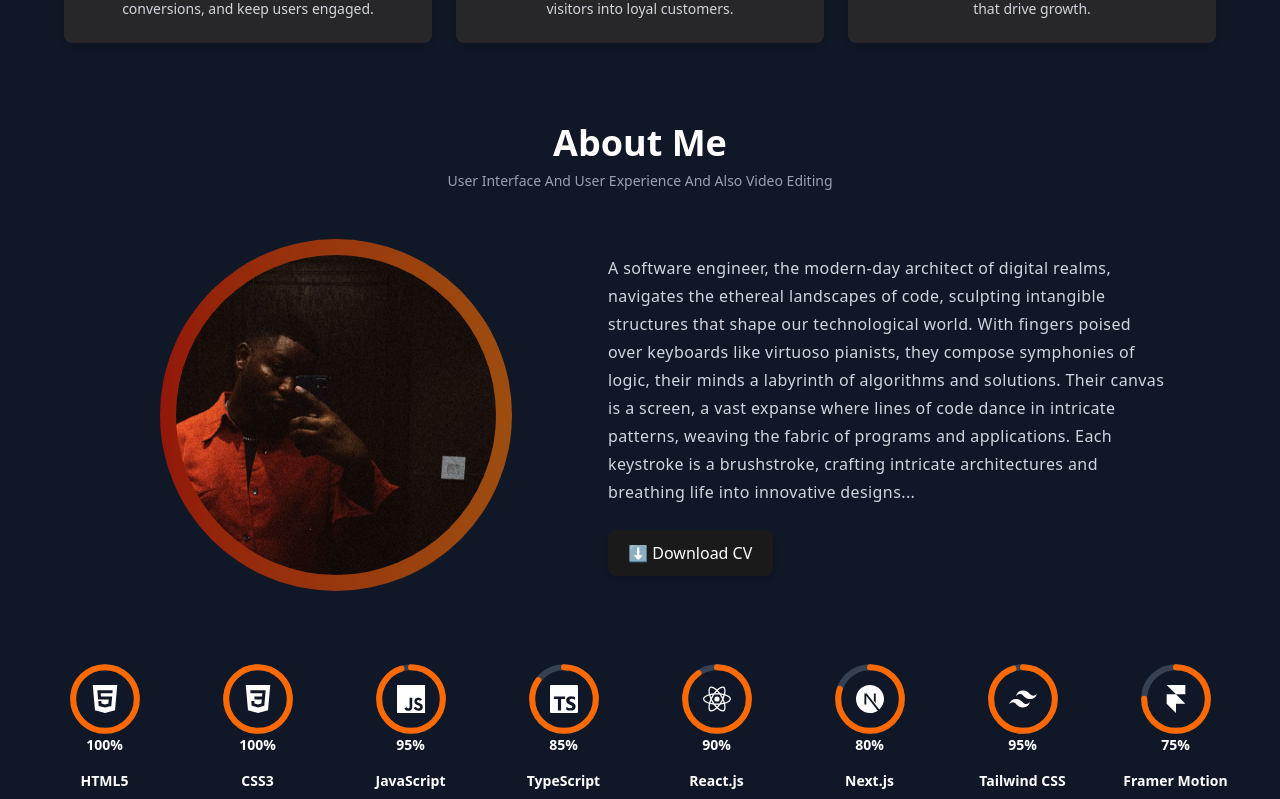
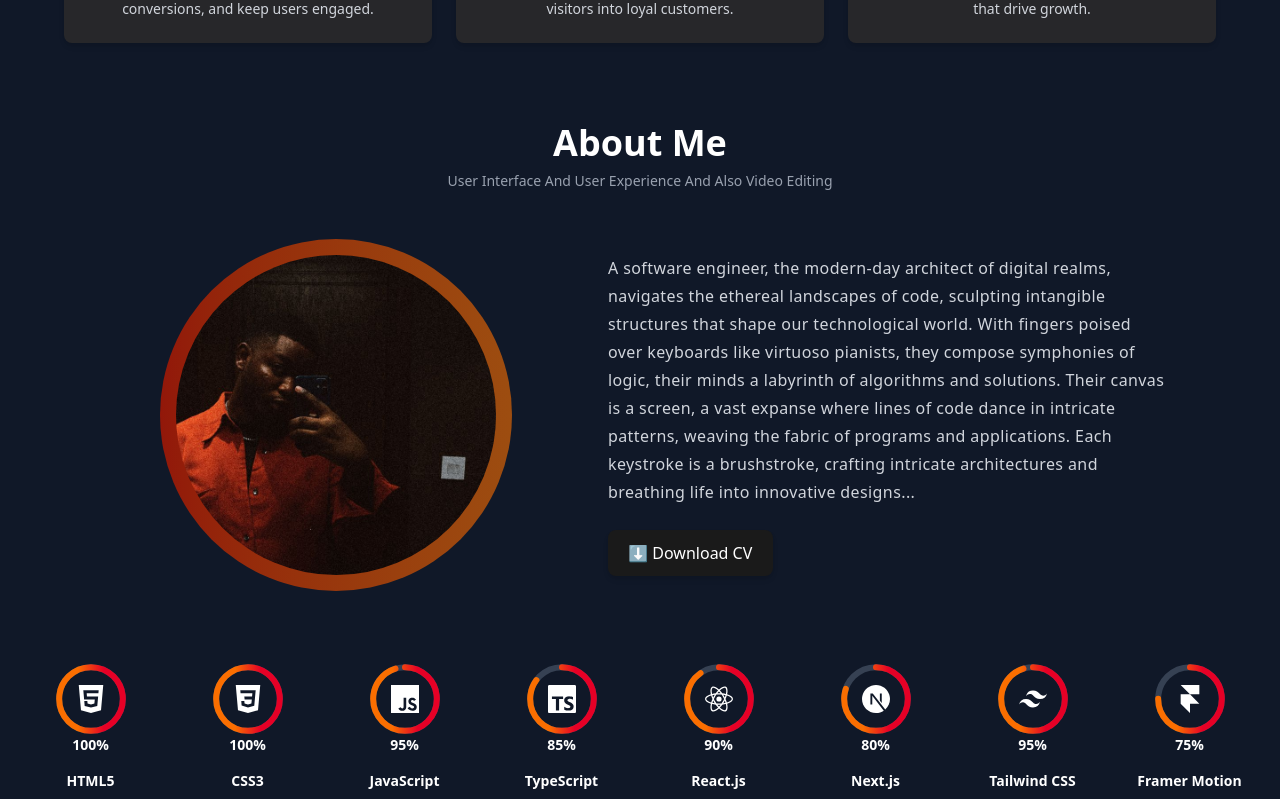
Before and after one commit to oluwaferanmi-jo/my-portfolio, a React (Vite) app: page / in a window 1280 px wide. Shown: the part 1085-1884 px from the top of the page. Built offline with nearby package versions, Linux system fonts and the light colour scheme.

Commit message:
fixed svg path colour

```diff
--- a/src/components/skills.jsx
+++ b/src/components/skills.jsx
@@ -23,11 +23,19 @@ const skills = [
 export default function SkillProgress() {
   return (
     <section className="bg-gray-900 py-2 px-4">
-      <div className="max-w-7xl  grid grid-cols-4 sm:grid-cols-4 md:grid-cols-8 lg:grid-cols-8  gap-10 text-white mx-8 ">
+      <div className="max-w-7xl  grid grid-cols-4 sm:grid-cols-4 md:grid-cols-8 lg:grid-cols-8  gap-10 text-white mx-4 ">
         {skills.map((skill, index) => (
           <div key={index} className="flex flex-col items-center group">
             <div className="relative w-18 h-18 md:w-24 md-h-24 transition-transform duration-500 group-hover:scale-105">
             <svg className="w-full h-full" viewBox="0 0 36 36">
+  <defs>
+    <linearGradient id="skillGradient" x1="0%" y1="0%" x2="100%" y2="0%">
+      <stop offset="30%" stopColor="#FA6E00" />
+      <stop offset="70%" stopColor="#E60026" />
+    </linearGradient>
+  </defs>
+
+  {/* Background circle */}
   <path
     className="text-gray-700"
     strokeWidth="3"
@@ -37,19 +45,21 @@ export default function SkillProgress() {
        a 15.9155 15.9155 0 0 1 0 31.831
        a 15.9155 15.9155 0 0 1 0 -31.831"
   />
+
+  {/* Foreground gradient skill path */}
   <path
-                  className="text-orange-500 transition-all duration-700 ease-in-out"
+    stroke="url(#skillGradient)"
     strokeWidth="3"
     fill="none"
     strokeDasharray={`${skill.percent}, 100`}
     strokeLinecap="round"
-                  stroke="currentColor"
     d="M18 2.0845
        a 15.9155 15.9155 0 0 1 0 31.831
        a 15.9155 15.9155 0 0 1 0 -31.831"
+    className="transition-all duration-700 ease-in-out"
   />
+</svg>
 
-              </svg>
               <div className="absolute top-1/2 left-1/2 transform -translate-x-1/2 -translate-y-1/2 text-white">
                 {skill.icon}
               </div>
```
Lines whose indentation alone changed are shown as unchanged.
